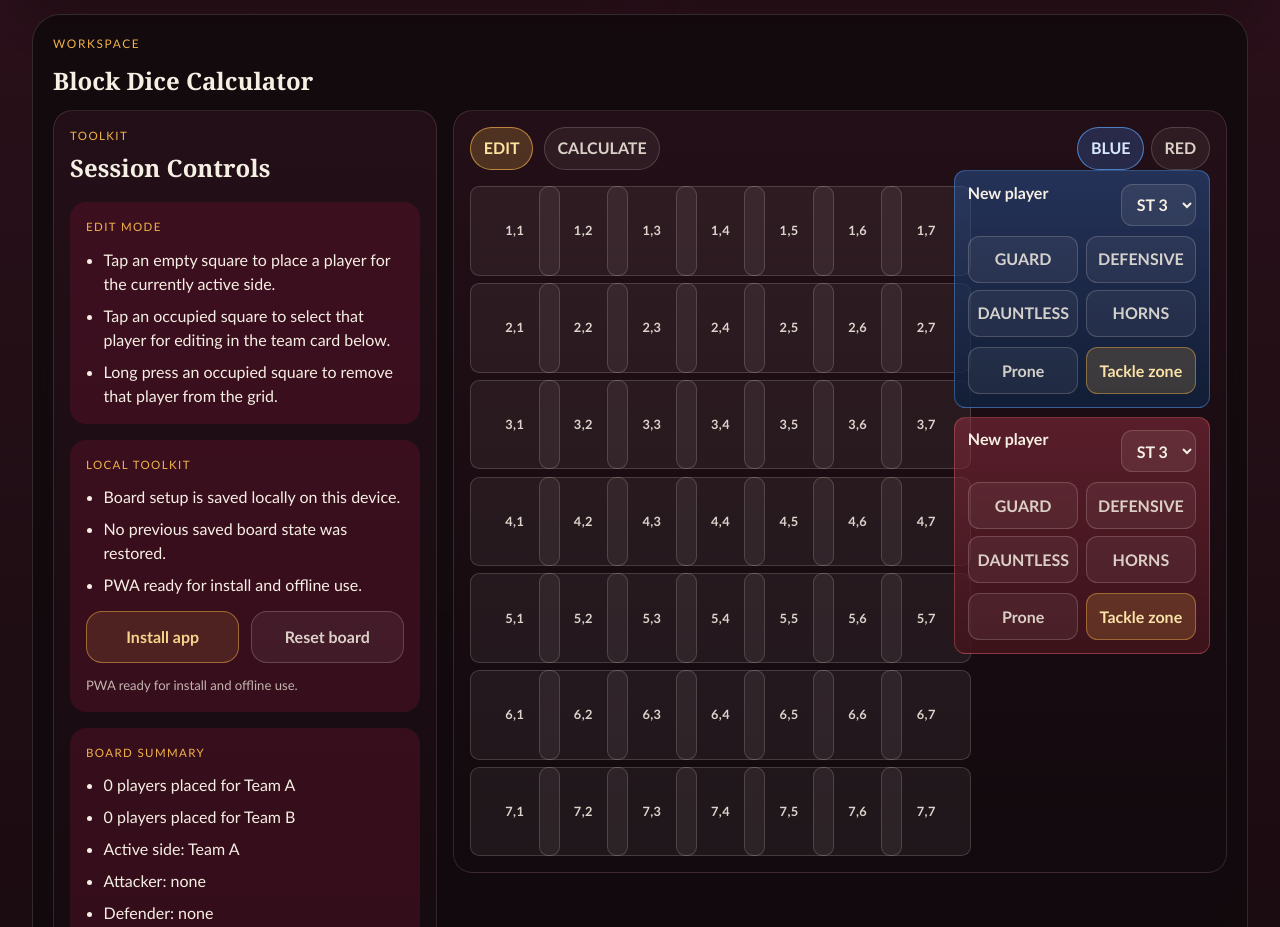
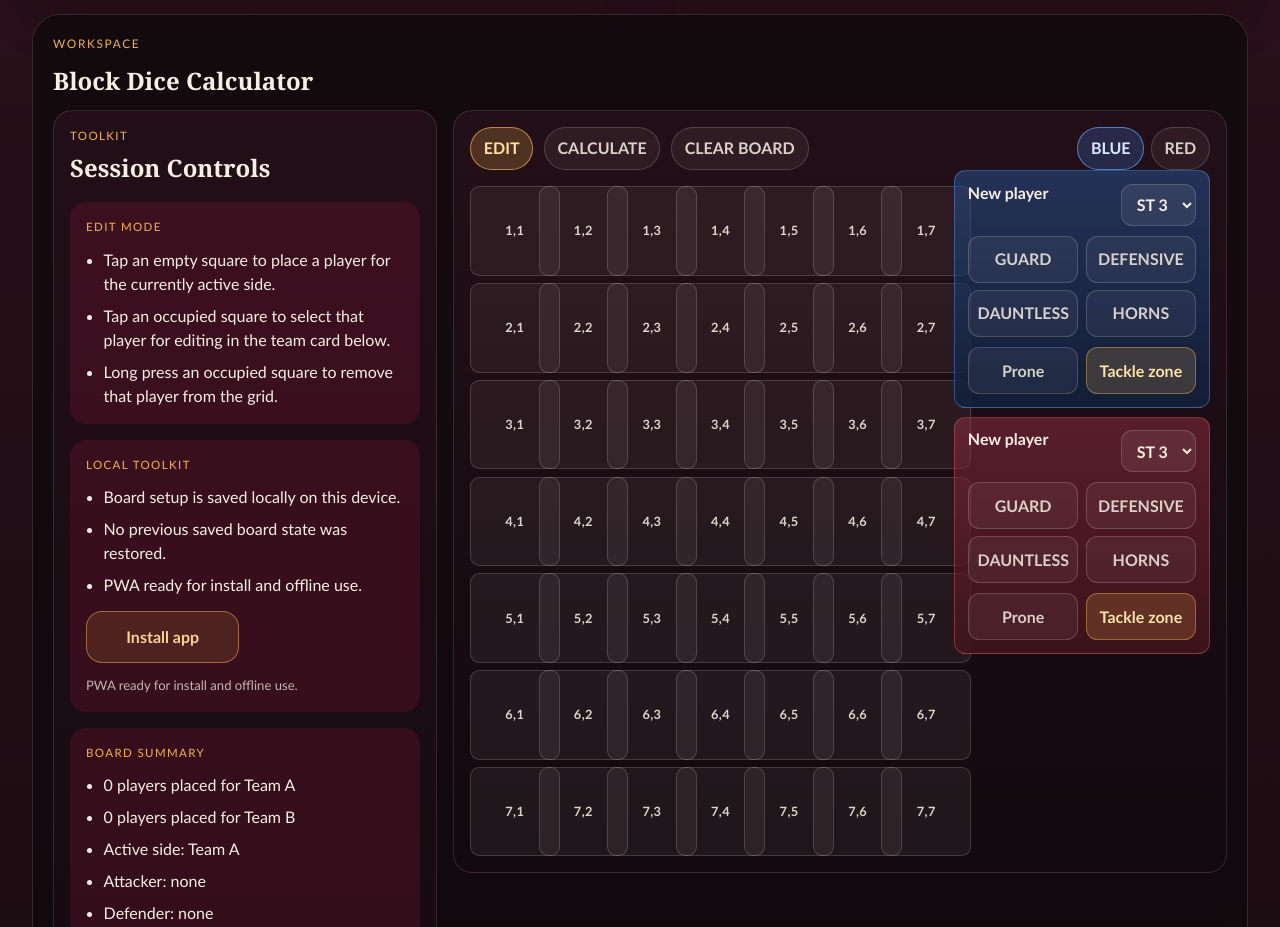
Before and after one commit to safeathomeapp/bloodbowltoolkit, a React (Vite) app: page / in a window 1280 px wide. Shown: the part 1167-2094 px from the top of the page. Built offline with nearby package versions, Linux system fonts and the light colour scheme.

Commit message:
chore: move clear board action

```diff
--- a/src/tools/block-dice/components/BlockDiceCalculator.tsx
+++ b/src/tools/block-dice/components/BlockDiceCalculator.tsx
@@ -881,9 +881,6 @@ export function BlockDiceCalculator() {
             >
               Install app
             </button>
-            <button type="button" className={styles.actionButtonSecondary} onClick={resetBoard}>
-              Reset board
-            </button>
           </div>
           <p id="install-status" className={styles.statusNote} aria-live="polite">
             {installStatus}
@@ -935,6 +932,13 @@ export function BlockDiceCalculator() {
                   {mode}
                 </button>
               ))}
+              <button
+                type="button"
+                className={styles.teamToggle}
+                onClick={resetBoard}
+              >
+                CLEAR BOARD
+              </button>
             </div>
             <div className={styles.teamToggleRow} aria-label="Active team toggle">
               {(['A', 'B'] as TeamSide[]).map((teamSide) => (
```
Also changed, not shown: 1 other file (tests, documents, lock files or other folders).
